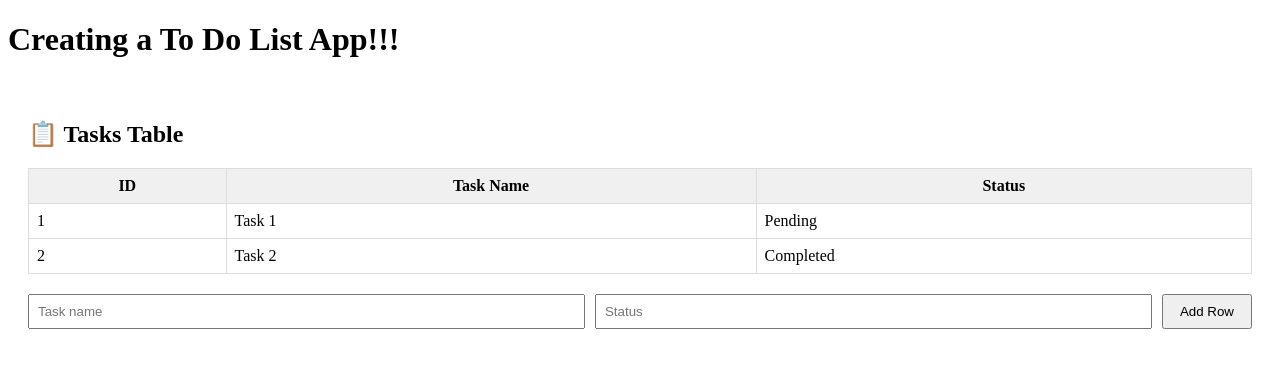
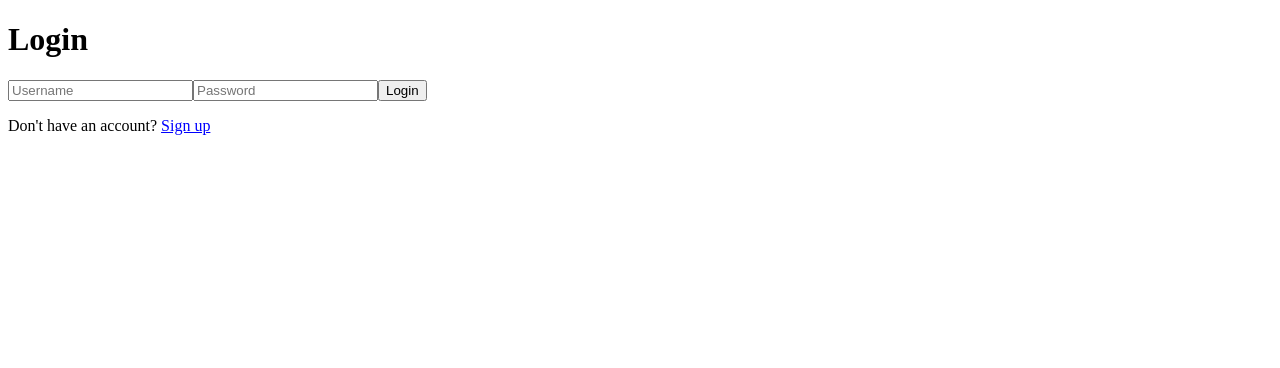
Before and after one commit to Yashuchirag/to_do_using_react, a React (Create React App) app: page / in a window 1280 px wide. Shown: the top 368 px of the page. Built offline with nearby package versions, Linux system fonts and the light colour scheme.

Commit message:
Updated Login and Signup page

```diff
--- a/src/App.js
+++ b/src/App.js
@@ -1,12 +1,42 @@
-import React, { useState } from 'react';
+import React, { useState, useEffect } from 'react';
 import TableOfContents from './Functionalities/TableOfContents';
+import LoginPage from './Authentication/LoginPage';
+import SignUpPage from './Authentication/SignUpPage';
+
 
 const App = () => {
+    const [page, setPage] = useState('login');
+    const [user, setUser] = useState(null);
+
+    useEffect(() => {
+        const savedUser = localStorage.getItem("user");
+        if (savedUser) {
+            setUser(JSON.parse(savedUser));
+            setPage("todo");
+        }
+    }, [user]);
+
+    const handleLogin = (username) => {
+        setUser({ username });
+        localStorage.setItem("user", JSON.stringify({ username }));
+        setPage("todo");
+      };
+    const handleLogout = () => {
+        setUser(null);
+        localStorage.removeItem("user");
+        setPage("login");
+      };
+
     return (
-        <div>
-            <h1>Creating a To Do List App!!!</h1>
-            <TableOfContents />
-        </div>
+        <>
+      {page === "login" && (
+        <LoginPage onLogin={handleLogin} onSwitch={() => setPage("signup")} />
+      )}
+      {page === "signup" && (
+        <SignUpPage onSignup={handleLogin} onSwitch={() => setPage("login")} />
+      )}
+      {page === "todo" && <TableOfContents user={user} onLogout={handleLogout} />}
+    </>
     );
 }
 
--- a/src/Authentication/LoginPage.jsx
+++ b/src/Authentication/LoginPage.jsx
@@ -43,7 +43,7 @@ const LoginPage = ({onLogin, onSignup}) => {
                 />
                 <button type="submit">Login</button>
             </form>
-            <p>Don't have an account? <a href="#" onClick={onSignup}>Sign up</a></p>
+            <p>Don't have an account? <a href="#" onClick={(e) => { e.preventDefault(); onSignup(); }} style={{ cursor: 'pointer', color: 'blue', textDecoration: 'underline' }}>Sign up</a></p>
         </div>
     );
 }
--- a/src/Authentication/SignUpPage.jsx
+++ b/src/Authentication/SignUpPage.jsx
@@ -1,21 +1,52 @@
 import React, { useState } from 'react';
-import {link, Route, Routes} from 'react-router-dom';
-import {login} from './LoginPage';
 
-export default function Signup() {
-    const [username, setUsername] = useState('');
-    const [password, setPassword] = useState('');
-    const [error, setError] = useState('');
+const SignUpPage = ({onSignup, onLogin}) => {
+    const [form, setForm] = useState({
+        username: '',
+        password: ''
+    });
 
+    const handleChange = (e) => {
+        const { name, value } = e.target;
+        setForm((prev) => ({ ...prev, [name]: value }));
+    };
+
+    const handleSubmit = (e) => {
+        e.preventDefault();
+        let users = JSON.parse(localStorage.getItem('users')||[]);
+        if (users.some(
+            (user) => user.username === form.username)) {
+                alert('User already exists');
+                return;
+            }
+        users.push({username: form.username, password: form.password});
+        localStorage.setItem('users', JSON.stringify(users));
+        onSignup(form.username);
+    };
 
     return (
         <div>
-            <h1>Signup</h1>
-            <form>
-                <input type="text" placeholder="Username" />
-                <input type="password" placeholder="Password" />
-                <button type="submit">Signup</button>
+            <h1>Sign Up</h1>
+            <form onSubmit={handleSubmit}>
+                <input
+                type="text"
+                name="username"
+                placeholder="Username"
+                value={form.username}
+                onChange={handleChange}
+                />
+                <input
+                type="password"
+                name="password"
+                placeholder="Password"
+                value={form.password}
+                onChange={handleChange}
+                />
+                <button type="submit">Sign Up</button>
             </form>
+            <p>Already have an account? <a href="#" onClick={(e) => { e.preventDefault(); onLogin(); }} style={{ cursor: 'pointer', color: 'blue', textDecoration: 'underline' }}>Login</a></p>
         </div>
     );
 }
+
+export default SignUpPage;
```
